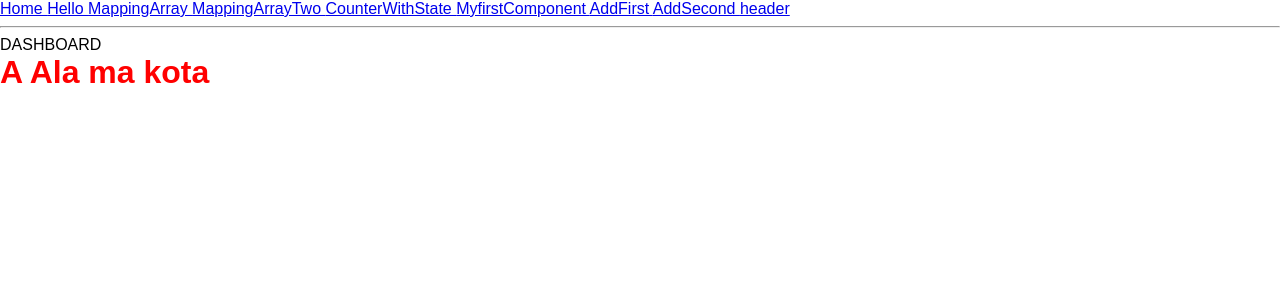
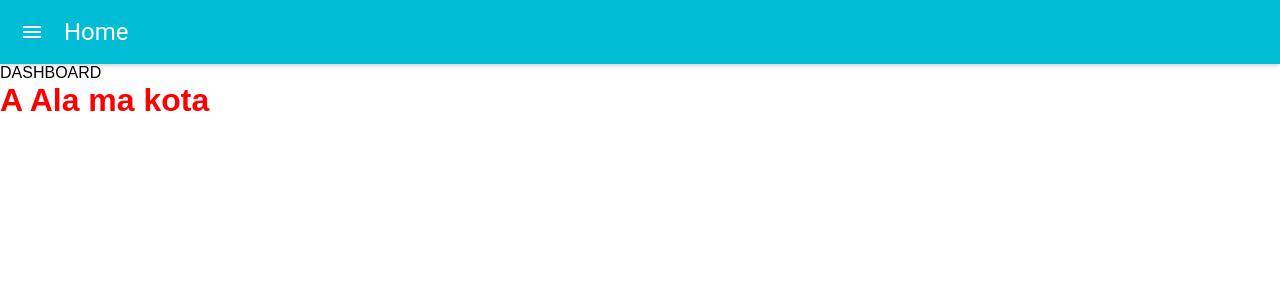
Before and after one commit to madzia89/firstReact, a React (Create React App) app: page / in a window 1280 px wide. Shown: the top 300 px of the page. Built offline with nearby package versions, Linux system fonts and the light colour scheme.

Commit message:
add menu

```diff
--- a/src/App.js
+++ b/src/App.js
@@ -5,26 +5,56 @@ import Add from './components/Add'
 import MappingArray from './components/MappingArray'
 import MappingArrayTwo from './components/MappingArrayTwo'
 import Header from './components/Header'
-import CounterWithState from "./components/CounterWithState"
+import CounterWithState from './components/CounterWithState'
 import Dashboard from "./components/Dashboard"
-import Hello from "./components/Hello"
+import Hello from './components/Hello'
+import AppBar from 'material-ui/AppBar'
+import Drawer from 'material-ui/Drawer'
+import RaisedButton from 'material-ui/RaisedButton'
+import MenuItem from 'material-ui/MenuItem'
 
 //exact
-const App = () => (
+class App extends React.Component {
+    state = {
+        isDrawerOpen: false
+
+    }
+    drawerBtnClickHandler = () => this.setState({
+        isDrawerOpen: !this.state.isDrawerOpen
+    })
+
+
+    render() {
+        return (
             <div>
+                <AppBar
+                    title="Home"
+                    onLeftIconButtonClick={this.drawerBtnClickHandler}
+                />
                 <Router>
                     <div>
-                <Link to={'/'}>Home </Link>
-                <Link to={'/Hello/Magda'}>Hello </Link>
-                <Link to={'/mapping-array'}>MappingArray </Link>
-                <Link to={'/mapping-array-two'}>MappingArrayTwo </Link>
-                <Link to={'/counter-with-state'}>CounterWithState </Link>
-                <Link to={'/my-first-component'}>MyfirstComponent </Link>
-                <Link to={'/add-a'}>AddFirst </Link>
-                <Link to={'/add-b'}>AddSecond </Link>
-                <Link to={'/header'}>header </Link>
 
-                <hr/>
+                        <Drawer
+                            docked={false}
+                            onRequestChange={this.drawerBtnClickHandler}
+                            open={this.state.isDrawerOpen}
+                        >
+                            <RaisedButton
+                                label="Close Menu"
+                                onClick={this.drawerBtnClickHandler}
+                            />
+
+                            <Link to={'/Hello/Magda'}><MenuItem>Hello </MenuItem></Link>
+                            <Link to={'/mapping-array'}><MenuItem>MappingArray </MenuItem></Link>
+                            <Link to={'/mapping-array-two'}><MenuItem>MappingArrayTwo </MenuItem></Link>
+                            <Link to={'/counter-with-state'}><MenuItem>CounterWithState </MenuItem></Link>
+                            <Link to={'/my-first-component'}><MenuItem>MyfirstComponent </MenuItem></Link>
+                            <Link to={'/add-a'}><MenuItem>AddFirst </MenuItem></Link>
+                            <Link to={'/add-b'}><MenuItem>AddSecond </MenuItem></Link>
+                            <Link to={'/header'}><MenuItem>header </MenuItem></Link>
+                        </Drawer>
+
+
                         <Route exact path={'/'} component={Dashboard}/>
                         <Route path={'/hello/:name'} component={Hello}/>
                         <Route path={'/mapping-array'} component={MappingArray}/>
@@ -43,12 +73,11 @@ const App = () => (
                             <Header text={"A Ala ma kota"} isRed={false}/>
                         )}/>
 
-
                     </div>
                 </Router>
+            </div>
+        )
+    }
+}
 
-
-    </div>
-
-)
 export default App
```
Lines whose indentation alone changed are shown as unchanged.
